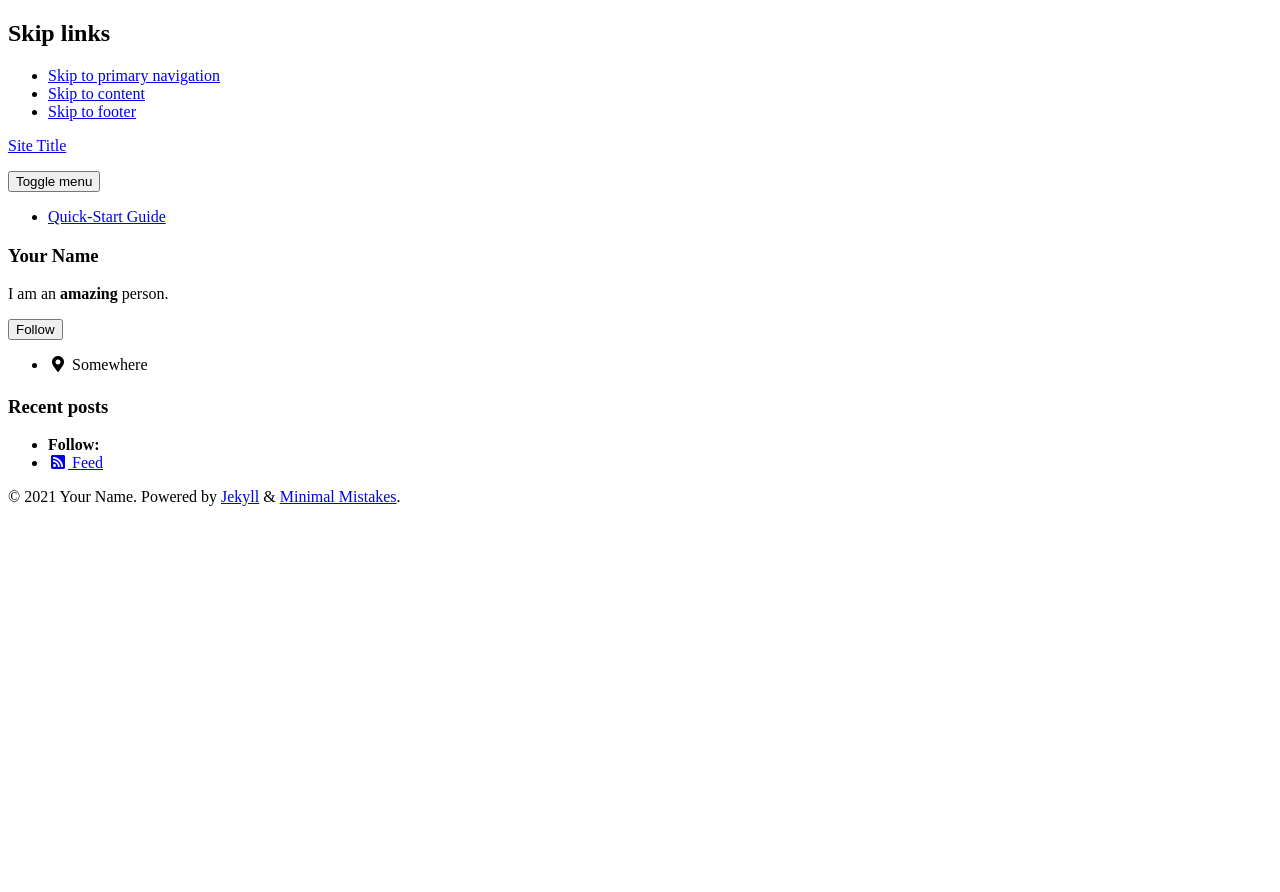
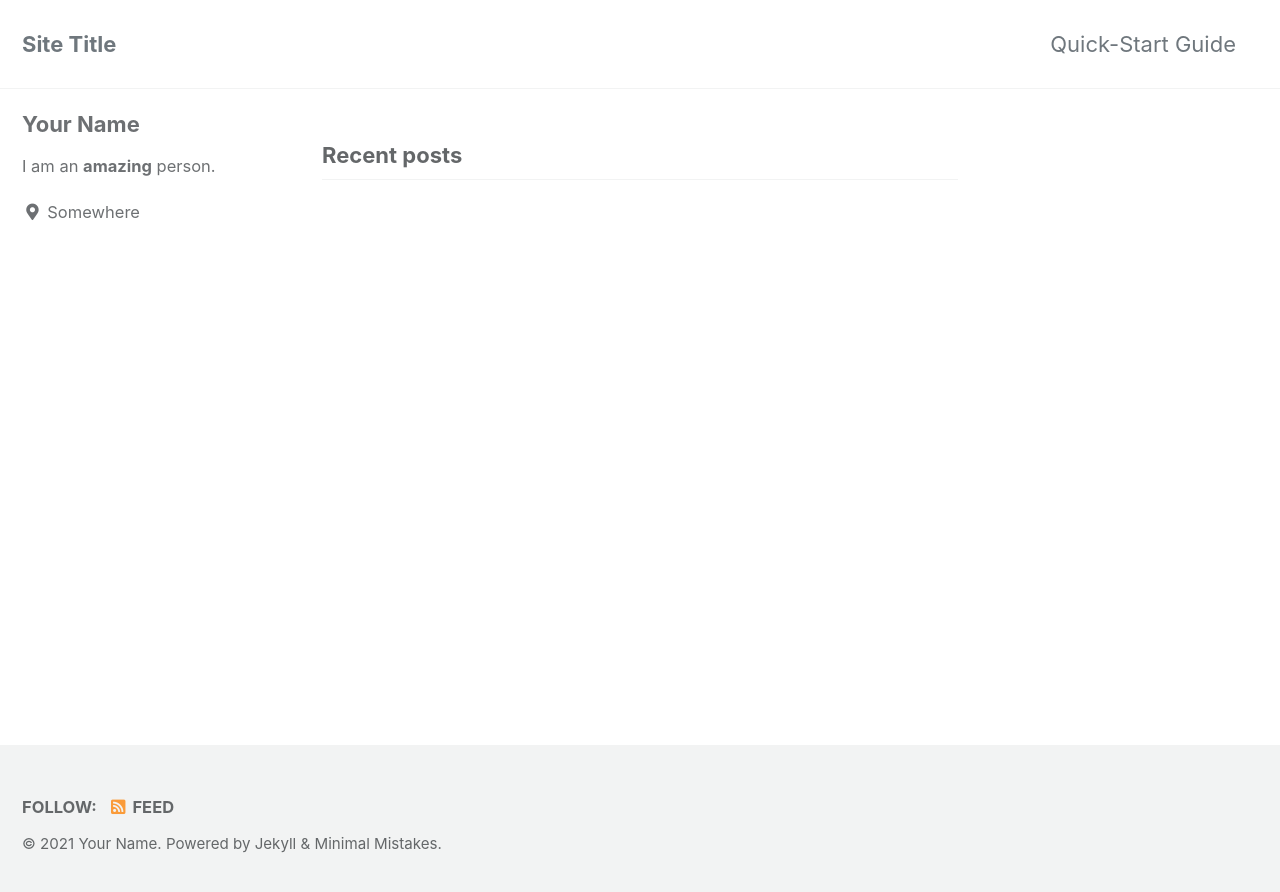
Before and after one commit to yh00214/yh00214.github.io, a Jekyll site: the page built from index.html, in a window 1280 px wide. Shown: the top 892 px of the page. Built offline with Jekyll 4.4.1, drawn with Linux system fonts in a browser that asks for light colours; cached includes are drawn as plain includes; a script bundle is joined from its source files by our own code; the list of posts is cut into pages by our own code; part of the change alters nothing that is shown.

Commit message:
블로그 테마 세팅

```diff
--- a/_config.yml
+++ b/_config.yml
@@ -22,8 +22,8 @@ title_separator          : "-"
 subtitle                 : # site tagline that appears below site title in masthead
 name                     : "Your Name"
 description              : "An amazing website."
-url                      : # the base hostname & protocol for your site e.g. "https://mmistakes.github.io"
-baseurl                  : https://yh00214.github.io/
+url                      :  https://yh00214.github.io/
+baseurl                  : ""
 repository               : # GitHub username/repo-name e.g. "mmistakes/minimal-mistakes"
 teaser                   : # path of fallback teaser image, e.g. "/assets/images/500x300.png"
 logo                     : # path of logo image to display in the masthead, e.g. "/assets/images/88x88.png"
```
